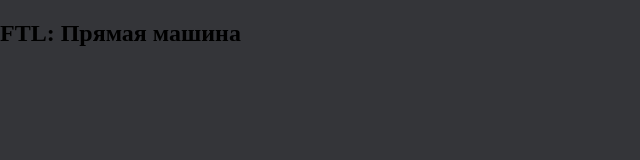
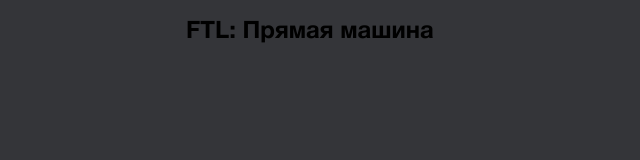
Before and after one commit to genjin145/dot-dot, a website built with webpack: page src/index.html in a window 1280 px wide. Shown: the whole page, without its empty margins (0-640 px from the left). Built offline with nearby package versions, Linux system fonts and the light colour scheme.

Commit message:
init start app

```diff
--- a/src/index.html
+++ b/src/index.html
@@ -10,11 +10,13 @@
   <main class="main">
 
     <section class="account">
-      <h2 class="account__title">FTL: Прямая машина</h2>
+      <div class="container">
+        <h2 class="account__title">FTL: Прямая машина</h2>
 
-      <form class="account__form" action="#">
+        <form class="account__form" action="#">
 
-      </form>
+        </form>
+      </div>
     </section>
 
   </main>
--- /dev/null
+++ b/src/js/app.js
@@ -0,0 +1 @@
+console.log('ds');
--- /dev/null
+++ b/src/scss/fonts.scss
@@ -0,0 +1,19 @@
+@font-face {
+  font-family: 'Helvetica Neue';
+  src: local('Helvetica Neue'),
+      url('../fonts/HelveticaNeueCyr-Roman.woff2') format('woff2'),
+      url('../fonts/HelveticaNeueCyr-Roman.woff') format('woff');
+  font-weight: normal;
+  font-style: normal;
+  font-display: swap;
+}
+
+@font-face {
+  font-family: 'Helvetica Neue';
+  src: local('Helvetica Neue'),
+      url('../fonts/HelveticaNeueCyr-Bold.woff2') format('woff2'),
+      url('../fonts/HelveticaNeueCyr-Bold.woff') format('woff');
+  font-weight: bold;
+  font-style: normal;
+  font-display: swap;
+}
--- a/src/scss/style.scss
+++ b/src/scss/style.scss
@@ -1,14 +1,16 @@
 @import 'vars';
+@import 'fonts';
 
 body {
   margin: 0;
+  font-family:  'Helvetica Neue', Helvetica, Arial, sans-serif;
   background-color: var(--bg-color-dark);
 }
 
 .container {
+  margin: 0 170px;
   padding:  0 16px;
   box-sizing: border-box;
   max-width: 1110px;
   width: 100%;
-  background-color: red;
 }
```
Also changed, not shown: src/fonts/HelveticaNeueCyr-Bold.woff (added), src/fonts/HelveticaNeueCyr-Bold.woff2 (added), src/fonts/HelveticaNeueCyr-Roman.woff (added), src/fonts/HelveticaNeueCyr-Roman.woff2 (added).
